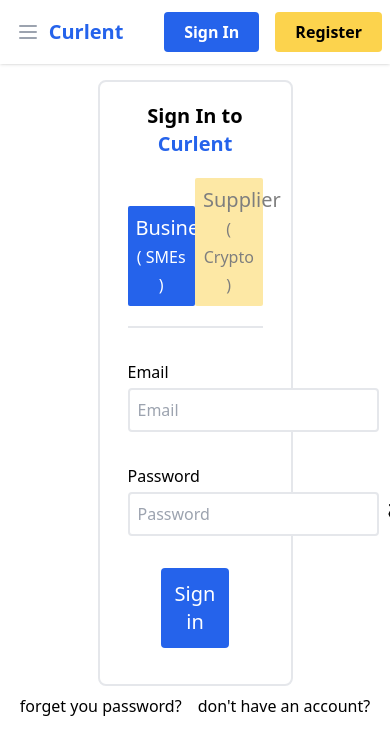
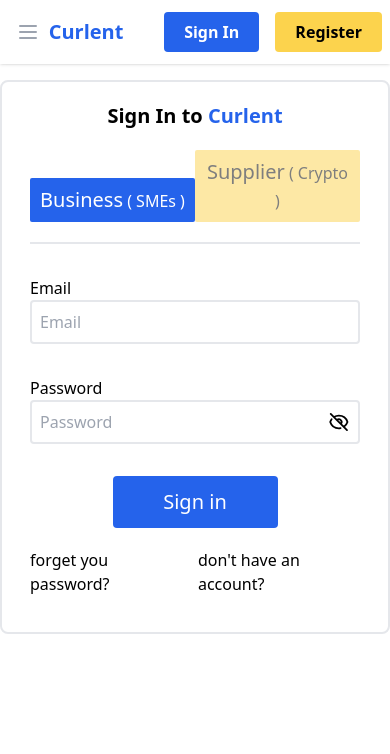
Before and after one commit to Jinnapat/neobank, a Next.js app: page /auth/signin in a window 390 px wide. Shown: the top 754 px of the page. Built offline with nearby package versions, Linux system fonts and the light colour scheme; what @badrap/bar-of-progress would draw is missing.

Commit message:
Made signin page responsive

```diff
--- a/components/business/BusinessSignin.js
+++ b/components/business/BusinessSignin.js
@@ -1,34 +1,40 @@
 import PaddedInputField from "../PaddedInputField";
 import { EyeIcon,EyeOffIcon } from "@heroicons/react/outline";
 import { useState } from "react";
+import { useRouter } from "next/router"
 
 const BusinessSignin = ({setEmail, setPassword,email,password,signUserIn}) => {
+    const router = useRouter();
     const [showPassword, setShowPassword] = useState(false);
 
+    const goToRegister = () => {
+        router.push("/auth/register")
+    }
+
     return (
-            <div className="grid grid-cols-1 border-t-2  py-4">
-                <div className='grid grid-cols-1 place-items-start gap-y-1 my-4'>
+            <div className="border-t-2 py-4 flex flex-col">
+                <div className='my-4'>
                     <p className='font-medium flex space-x-2'>
                         Email
                     </p>
-                    <PaddedInputField type="email" placeholder="Email" setter={setEmail} value={email} />
+                    <PaddedInputField type="email" placeholder="Email" setter={setEmail} value={email} size="w-full" />
                 </div>
 
-                <div className='grid grid-cols-1 place-items-start gap-y-1 my-4'>
+                <div className='my-4'>
                     <p className='font-medium flex space-x-2'>
                         Password
                     </p>
-                    <div className="flex items-center justify-start space-x-2">
+                    <div className="flex items-center justify-start space-x-2 p-2 w-full border-2 rounded focus-within:border-black">
                         <input
-                            className='p-2 border-2 rounded'
                             type={showPassword ? "text" : "password"}
-                            onChange={e => setPassword(e.target.value)}
+                            onChange={e=>setPassword(e.target.value)}
                             placeholder="Password"
                             value={password}
+                            className='w-full outline-0'
                         />
                         {showPassword ?
-                            <EyeIcon className="h-6 cursor-pointer " onClick={() => setShowPassword(false)} />
-                        : <EyeOffIcon className="h-6 cursor-pointer " onClick={() => setShowPassword(true)}/>
+                            <EyeIcon className="h-6 cursor-pointer relative" onClick={() => setShowPassword(false)} />
+                        : <EyeOffIcon className="h-6 cursor-pointer relative" onClick={() => setShowPassword(true)}/>
                         }
                     </div>
                 </div>
@@ -38,6 +44,17 @@
                     onClick={signUserIn}>
                     Sign in
                 </button>
+
+                <div className="mt-2 flex space-x-4 place-item justify-center mt-5">
+                    <p className="transition duration-150 transform ease-out hover:text-blue-500 cursor-pointer"
+                        onClick={goToRegister}>
+                        forget you password?
+                    </p>
+                    <p className="transition duration-150 transform ease-out hover:text-blue-500 cursor-pointer"
+                        onClick={goToRegister}>
+                        don&apos;t have an account?
+                    </p>
+                </div>
             </div>
     )
 }
--- a/pages/auth/signin.js
+++ b/pages/auth/signin.js
@@ -12,10 +12,6 @@
     const [password, setPassword] = useState('')
     const router = useRouter();
     const dispatch = useDispatch();
-
-    const goToRegister = () => {
-        router.push("/auth/register")
-    }
 
     const signUserIn = async () => {
         if (email!=="" && password!==""){
@@ -47,7 +43,7 @@
 
     return (
         <div className="grid grid-cols-1 place-items-center">
-            <div className="max-w-lg mx-auto border-2 rounded-lg px-7 py-5 space-y-5 mt-4 w-6/12">
+            <div className="max-w-lg mx-auto border-2 rounded-lg px-7 py-5 space-y-5 mt-4 w-full">
                 <Head><title>Sign In</title></Head>
                 <h1 className="font-extrabold text-xl text-center">Sign In to
                     <span className="text-blue-600"> Curlent</span>
@@ -71,17 +67,6 @@
                     </Tab.Panels>
                 </Tab.Group>
             </div>
-
-            <div className="mt-2 flex space-x-4 place-item">
-                <p className="transition duration-150 transform ease-out hover:text-blue-500 cursor-pointer"
-                    onClick={goToRegister}>
-                    forget you password?
-                </p>
-                <p className="transition duration-150 transform ease-out hover:text-blue-500 cursor-pointer"
-                    onClick={goToRegister}>
-                    don&apos;t have an account?
-                </p>
-            </div>
         </div>
     )
 }
```
